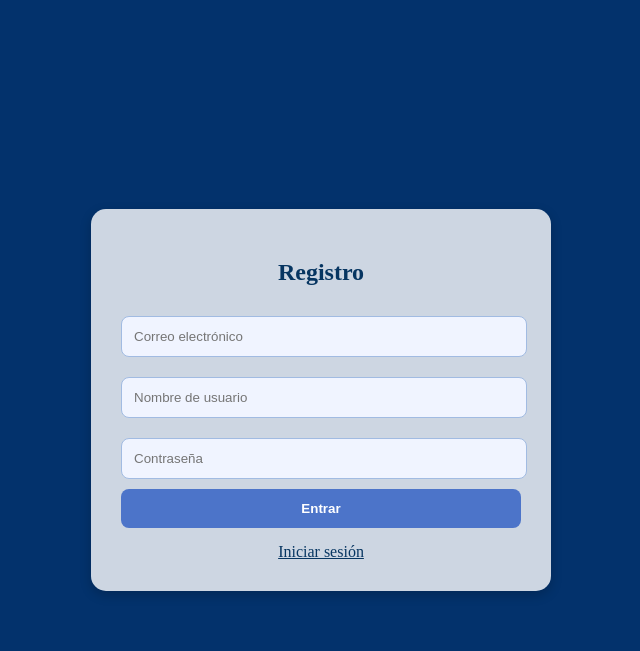
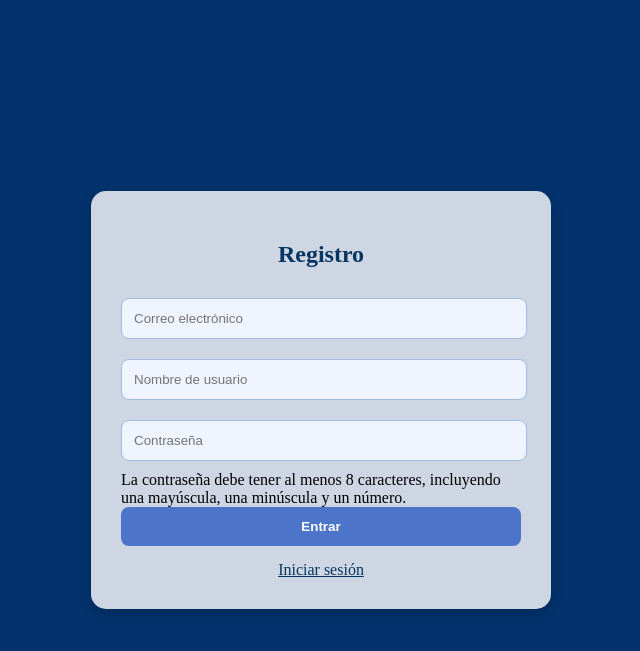
Before and after one commit to Mike2-dev/proyecto_biblioteca, a PHP site: page /formregister.php in a window 1280 px wide. Shown: the top 651 px of the page, without its empty margins (319-959 px from the left). Run offline with PHP 8.4, Linux system fonts and the light colour scheme.

Commit message:
Update formregister.php
Se modificaron los requisitos de contraseña en el formulario de registro.

```diff
--- a/formregister.php
+++ b/formregister.php
@@ -9,21 +9,51 @@
   <div class="login-box">
     <h2>Registro</h2>
     <!-- Formulario de registro que envía datos a 'registerdb.php' usando el método POST -->
-    <form action="registerdb.php" method="POST">
+    <form action="registerdb.php" method="POST" onsubmit="return validarFormulario()">
         <!-- Muestra un mensaje de error si el correo ya está registrado, usando un parámetro GET en la URL -->
         <?php if (isset($_GET['error']) && $_GET['error'] === 'correo_existente'): ?>
             <div class="alerta-form">
                 El correo de usuario ya está registrado.
             </div>
         <?php endif; ?>
+
+      <?php if (isset($_GET['error']) && $_GET['error'] === 'clave_invalida'): ?>
+  <div class="alerta-form">
+    La contraseña no cumple con los requisitos.
+  </div>
+<?php endif; ?>
+
       <input type="email" name="correo" placeholder="Correo electrónico" required>
       <input type="text" name="usuario" placeholder="Nombre de usuario" required>
-      <input type="password" name="clave" placeholder="Contraseña" required>
+      <input type="password" name="clave" id="clave" placeholder="Contraseña" required>
+      <!-- Mensaje dinámico que aparece SOLO si hay error -->
+      <div id="errorClave"></div>
+        <!-- Mensaje debajo del campo de contraseña -->
+            <div id="mensajeClave">
+                La contraseña debe tener al menos 8 caracteres, incluyendo una mayúscula, una minúscula y un número.
+            </div>
       <input type="hidden" name="action" value="add">
       <input type="submit" value="Entrar">
     </form>
     <!-- Enlace para volver a la página de inicio de sesión -->
     <a href="login.php">Iniciar sesión</a>
   </div>
+  <script>
+    function validarFormulario() {
+      const clave = document.getElementById("clave").value;
+      const mensaje = document.getElementById("errorClave");
+      const regex = /^(?=.*[a-z])(?=.*[A-Z])(?=.*\d)[A-Za-z\d]{8,}$/;
+
+      if (!regex.test(clave)) {
+         mensaje.textContent = "Error: La contraseña no cumple con los requisitos.";
+        mensaje.style.display = "block";
+        return false; // detiene el envío del formulario
+      } else {
+          mensaje.textContent = "";
+        mensaje.style.display = "none";
+        return true; // permite el envío
+      }
+    }
+  </script>
 </body>
 </html>
```
